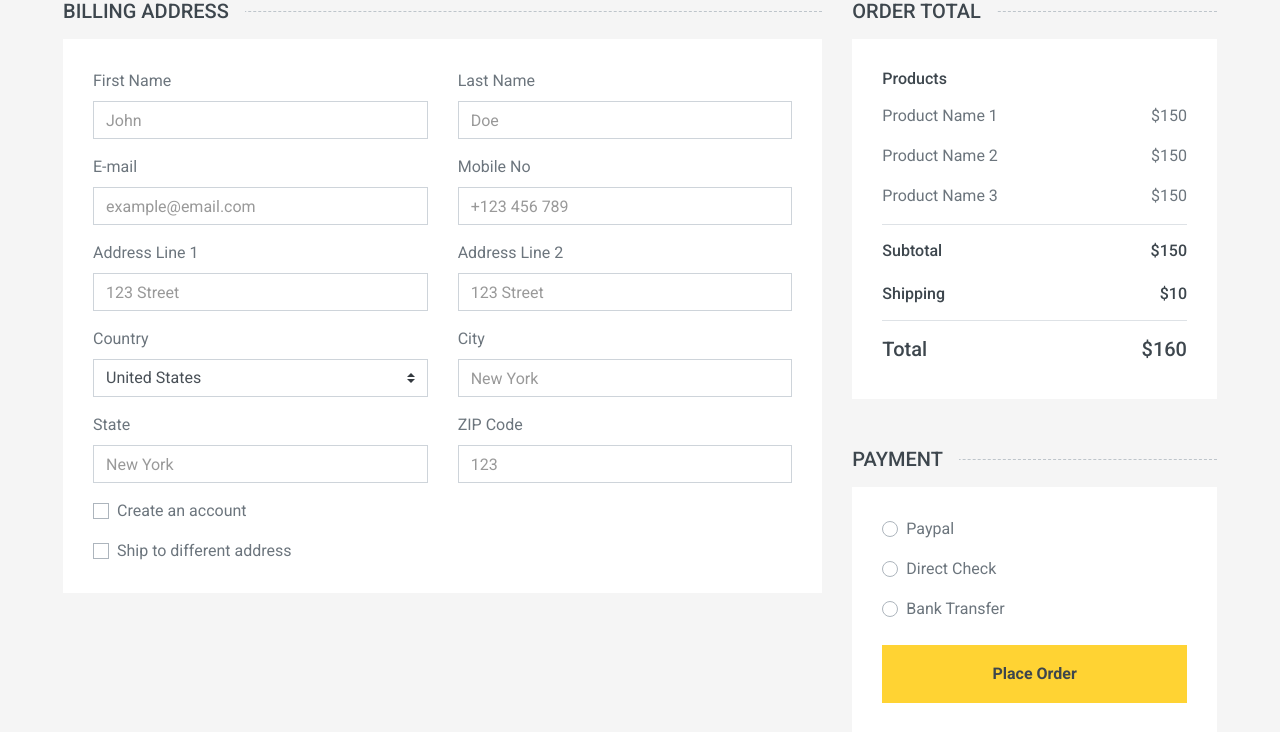
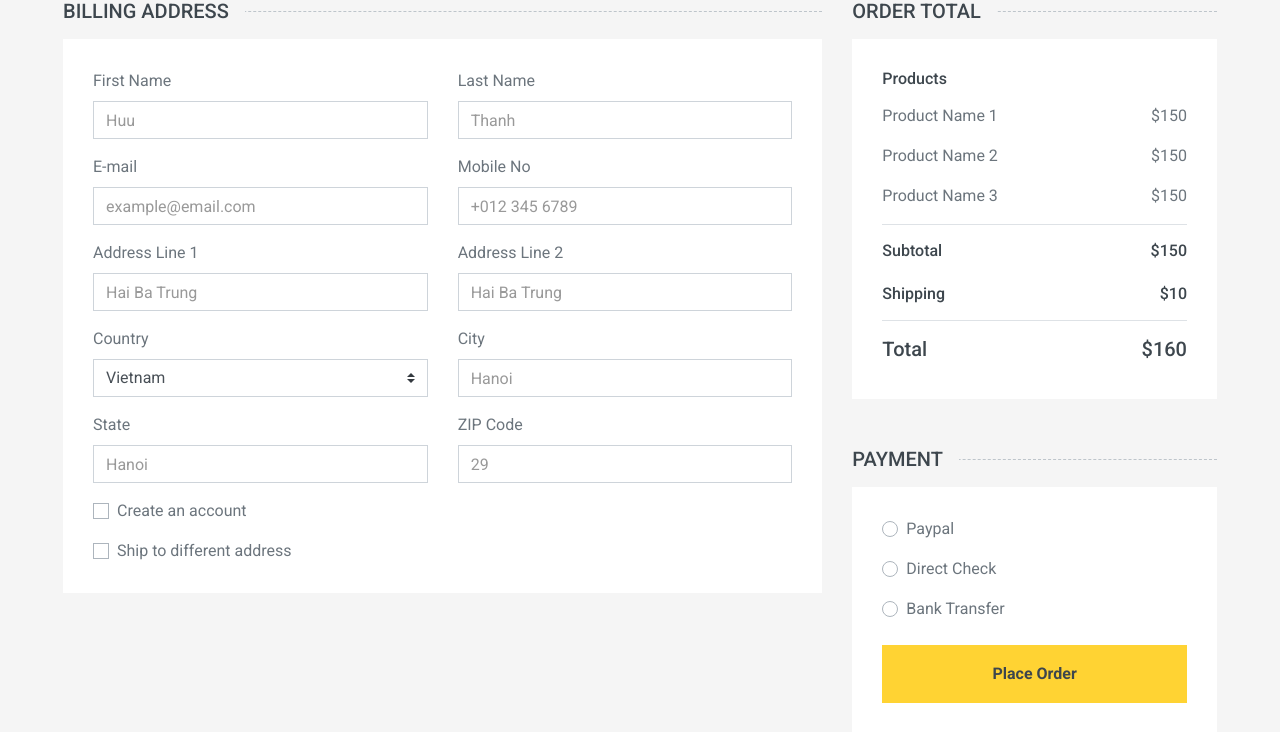
Before and after one commit to fisherman611/E-commerce-website, a Flask app: page /checkout in a window 1280 px wide. Shown: the part 293-1025 px from the top of the page. Run offline with Flask 3, Linux system fonts and the light colour scheme; a user stored in the database is signed in; some libraries are stand-ins or nearby versions.

Commit message:
Update checkout.html

```diff
--- a/website/templates/checkout.html
+++ b/website/templates/checkout.html
@@ -204,11 +204,11 @@
                     <div class="row">
                         <div class="col-md-6 form-group">
                             <label>First Name</label>
-                            <input class="form-control" type="text" placeholder="John">
+                            <input class="form-control" type="text" placeholder="Huu">
                         </div>
                         <div class="col-md-6 form-group">
                             <label>Last Name</label>
-                            <input class="form-control" type="text" placeholder="Doe">
+                            <input class="form-control" type="text" placeholder="Thanh">
                         </div>
                         <div class="col-md-6 form-group">
                             <label>E-mail</label>
@@ -216,36 +216,36 @@
                         </div>
                         <div class="col-md-6 form-group">
                             <label>Mobile No</label>
-                            <input class="form-control" type="text" placeholder="+123 456 789">
+                            <input class="form-control" type="text" placeholder="+012 345 6789">
                         </div>
                         <div class="col-md-6 form-group">
                             <label>Address Line 1</label>
-                            <input class="form-control" type="text" placeholder="123 Street">
+                            <input class="form-control" type="text" placeholder="Hai Ba Trung">
                         </div>
                         <div class="col-md-6 form-group">
                             <label>Address Line 2</label>
-                            <input class="form-control" type="text" placeholder="123 Street">
+                            <input class="form-control" type="text" placeholder="Hai Ba Trung">
                         </div>
                         <div class="col-md-6 form-group">
                             <label>Country</label>
                             <select class="custom-select">
-                                <option selected>United States</option>
-                                <option>Afghanistan</option>
-                                <option>Albania</option>
-                                <option>Algeria</option>
+                                <option selected>Vietnam</option>
+                                <option>USA</option>
+                                <option>UK</option>
+                                <option>France</option>
                             </select>
                         </div>
                         <div class="col-md-6 form-group">
                             <label>City</label>
-                            <input class="form-control" type="text" placeholder="New York">
+                            <input class="form-control" type="text" placeholder="Hanoi">
                         </div>
                         <div class="col-md-6 form-group">
                             <label>State</label>
-                            <input class="form-control" type="text" placeholder="New York">
+                            <input class="form-control" type="text" placeholder="Hanoi">
                         </div>
                         <div class="col-md-6 form-group">
                             <label>ZIP Code</label>
-                            <input class="form-control" type="text" placeholder="123">
+                            <input class="form-control" type="text" placeholder="29">
                         </div>
                         <div class="col-md-12 form-group">
                             <div class="custom-control custom-checkbox">
@@ -267,11 +267,11 @@
                         <div class="row">
                             <div class="col-md-6 form-group">
                                 <label>First Name</label>
-                                <input class="form-control" type="text" placeholder="John">
+                                <input class="form-control" type="text" placeholder="Huu">
                             </div>
                             <div class="col-md-6 form-group">
                                 <label>Last Name</label>
-                                <input class="form-control" type="text" placeholder="Doe">
+                                <input class="form-control" type="text" placeholder="Thanh">
                             </div>
                             <div class="col-md-6 form-group">
                                 <label>E-mail</label>
@@ -279,36 +279,36 @@
                             </div>
                             <div class="col-md-6 form-group">
                                 <label>Mobile No</label>
-                                <input class="form-control" type="text" placeholder="+123 456 789">
+                                <input class="form-control" type="text" placeholder="+012 345 6789">
                             </div>
                             <div class="col-md-6 form-group">
                                 <label>Address Line 1</label>
-                                <input class="form-control" type="text" placeholder="123 Street">
+                                <input class="form-control" type="text" placeholder="Hai Ba Trung">
                             </div>
                             <div class="col-md-6 form-group">
                                 <label>Address Line 2</label>
-                                <input class="form-control" type="text" placeholder="123 Street">
+                                <input class="form-control" type="text" placeholder="Hai Ba Trung">
                             </div>
                             <div class="col-md-6 form-group">
                                 <label>Country</label>
                                 <select class="custom-select">
-                                    <option selected>United States</option>
-                                    <option>Afghanistan</option>
-                                    <option>Albania</option>
-                                    <option>Algeria</option>
+                                    <option selected>Vietnam</option>
+                                    <option>USA</option>
+                                    <option>UK</option>
+                                    <option>France</option>
                                 </select>
                             </div>
                             <div class="col-md-6 form-group">
                                 <label>City</label>
-                                <input class="form-control" type="text" placeholder="New York">
+                                <input class="form-control" type="text" placeholder="Hanoi">
                             </div>
                             <div class="col-md-6 form-group">
                                 <label>State</label>
-                                <input class="form-control" type="text" placeholder="New York">
+                                <input class="form-control" type="text" placeholder="Hanoi">
                             </div>
                             <div class="col-md-6 form-group">
                                 <label>ZIP Code</label>
-                                <input class="form-control" type="text" placeholder="123">
+                                <input class="form-control" type="text" placeholder="29">
                             </div>
                         </div>
                     </div>
```
